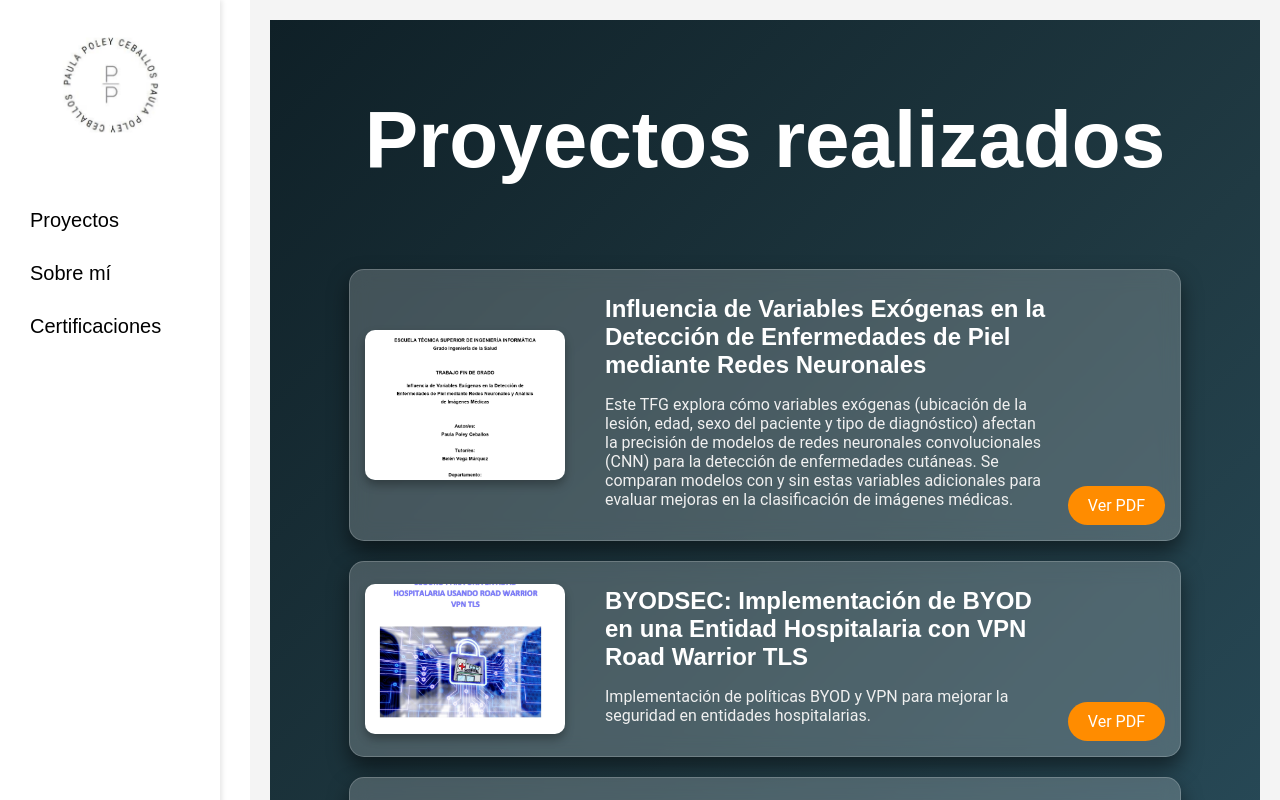
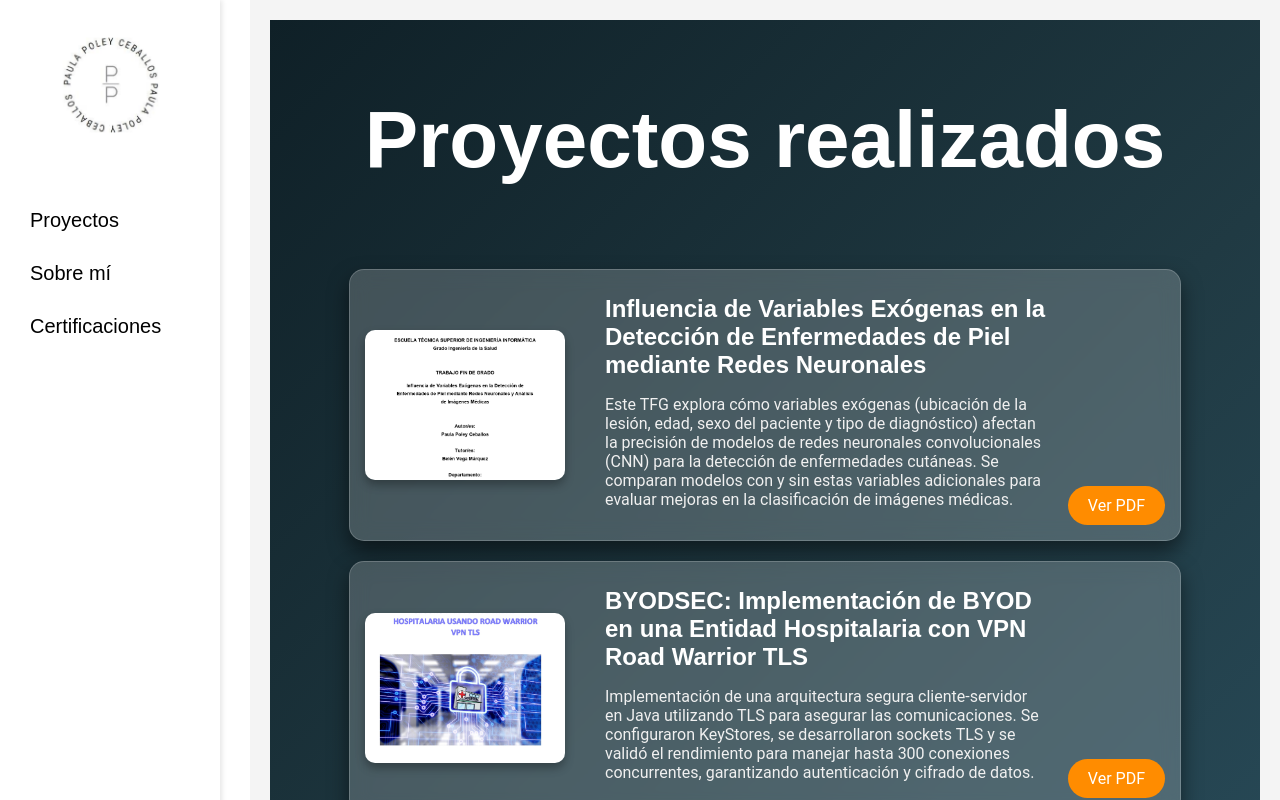
Before and after one commit to paulapoley/portfoliopaulapoley, a React (Create React App) app: page / in a window 1280 px wide. Shown: the top 800 px of the page. Built offline with nearby package versions, Linux system fonts and the light colour scheme.

Commit message:
Update Home.jsx

```diff
--- a/src/pages/Home.jsx
+++ b/src/pages/Home.jsx
@@ -13,7 +13,7 @@ const Home = () => {
     {
       id: 2,
       title: 'BYODSEC: Implementación de BYOD en una Entidad Hospitalaria con VPN Road Warrior TLS',
-      description: 'Implementación de políticas BYOD y VPN para mejorar la seguridad en entidades hospitalarias.',
+      description: 'Implementación de una arquitectura segura cliente-servidor en Java utilizando TLS para asegurar las comunicaciones. Se configuraron KeyStores, se desarrollaron sockets TLS y se validó el rendimiento para manejar hasta 300 conexiones concurrentes, garantizando autenticación y cifrado de datos.',
       imgSrc: '/pdfs/p3.jpg',
       pdfSrc: '/pdfs/proyecto3.pdf'
     },
```
